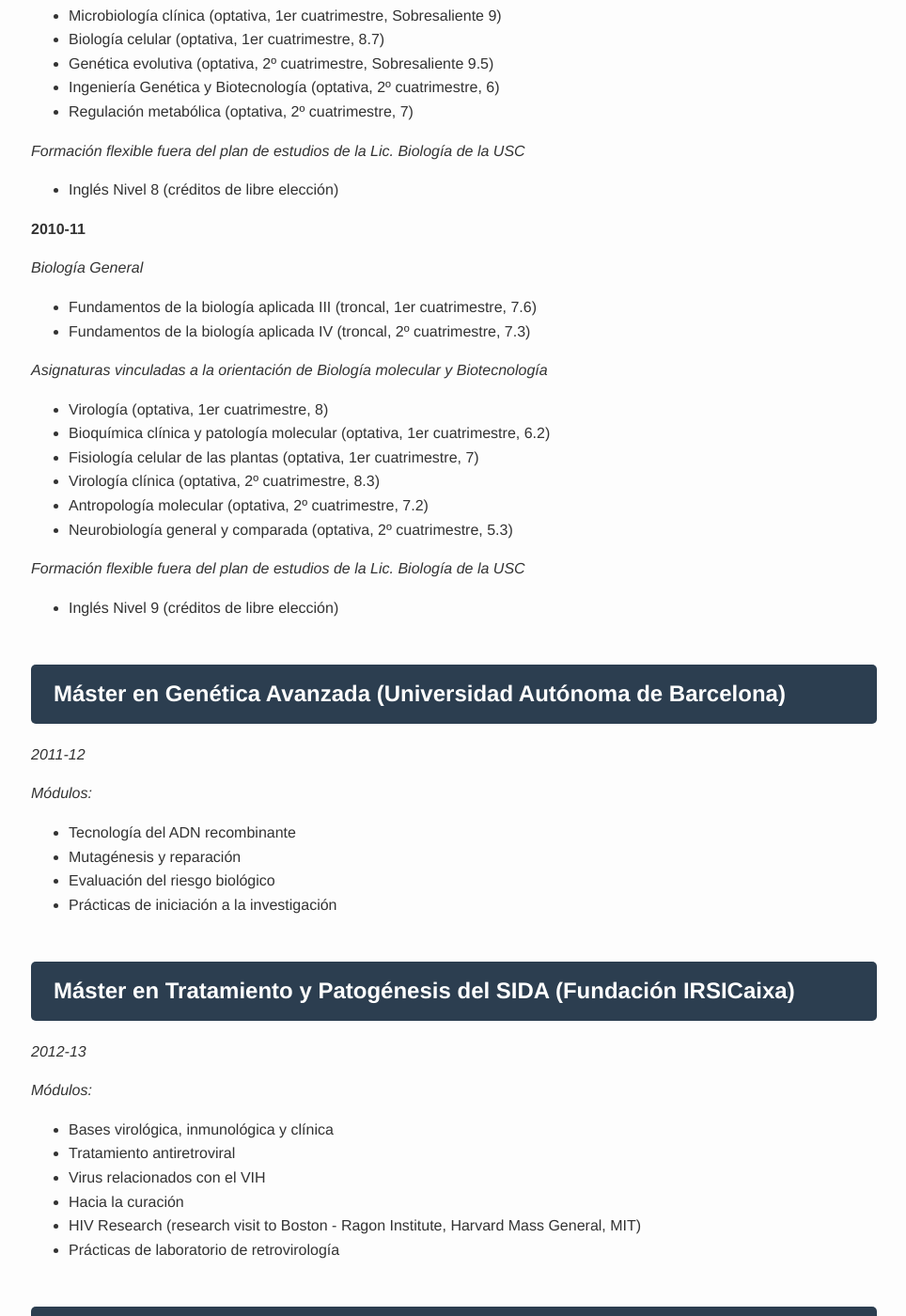
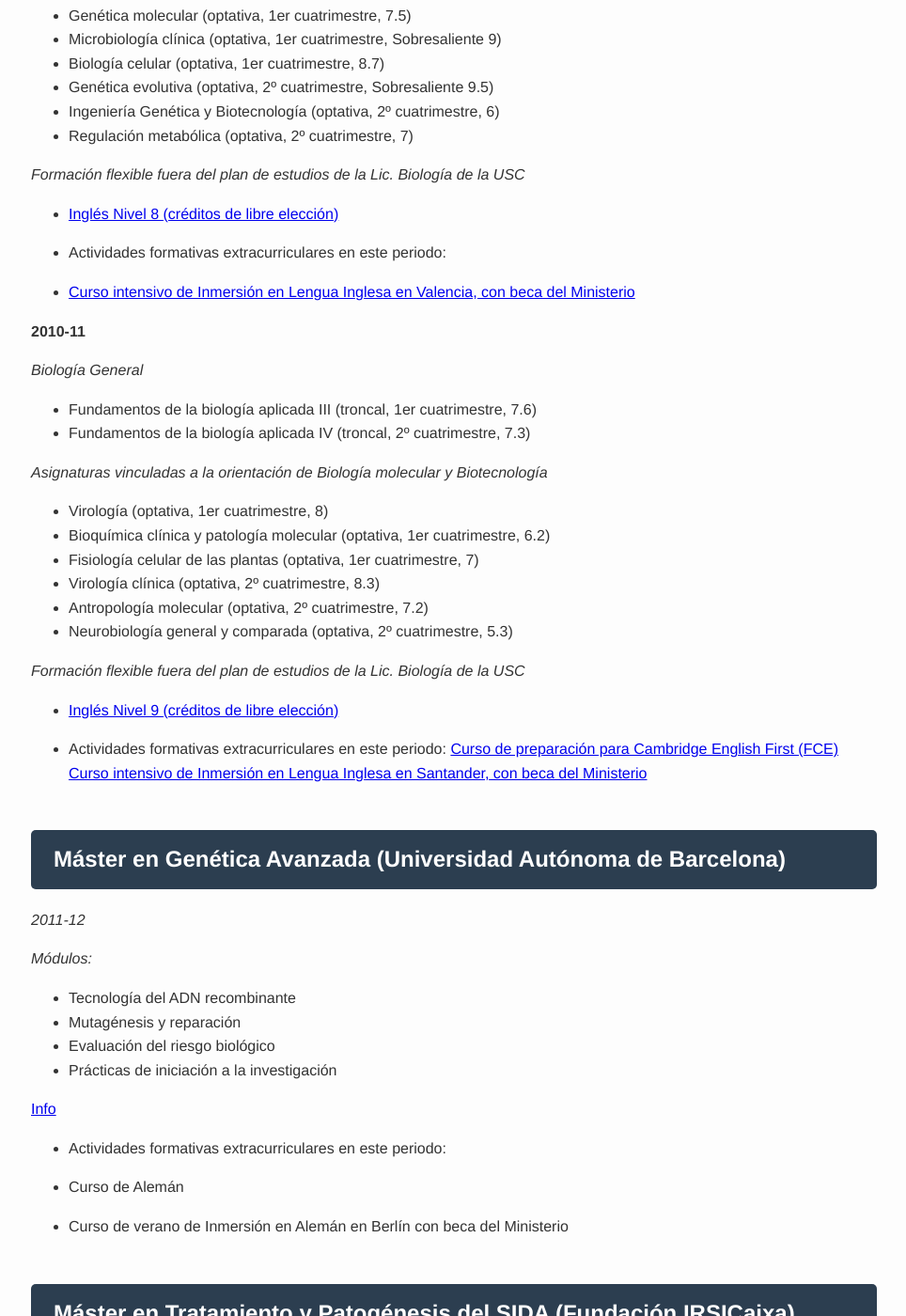
Before and after one commit to albafsanles/albafsanles.github.io, a Jekyll site: the page built from assets/subjects.md, in a window 1280 px wide and 1400 px high, scrolled down 3940 px. Shown: the whole window at 94% size, without its empty margins (157-1121 px from the left). Built offline with Jekyll 4.4.1, drawn with Linux system fonts in a browser that asks for light colours; some of the changed text lies outside the part shown.

Commit message:
Update subjects.md

```diff
--- a/assets/subjects.md
+++ b/assets/subjects.md
@@ -124,6 +124,7 @@ _Formación flexible fuera del plan de estudios de la Lic. Biología de la USC_
 - Ciclo de cine "Ciencia e Ficción" (créditos de libre elección)
 - Investigación biomédica ("shadowing", oportunidad competitiva para créditos de libre elección, Sobresaliente 9)
 - "Un recorrido por la Matemática" (créditos de libre elección)
+- Curso de verano de Inmersión en Lengua Inglesa en Londres
 
 # Segundo ciclo
 
@@ -145,7 +146,13 @@ _Asignaturas vinculadas a la orientación de Biología molecular y Biotecnologí
 
 _Formación flexible fuera del plan de estudios de la Lic. Biología de la USC_
 
-- Inglés Nivel 8 (créditos de libre elección)
+- [Inglés Nivel 8 (créditos de libre elección)](https://www.usc.gal/es/centro/centro-lenguas-modernas/lenguas/ingles)
+
+
+
++ Actividades formativas extracurriculares en este periodo:
+
+- [Curso intensivo de Inmersión en Lengua Inglesa en Valencia, con beca del Ministerio](https://www.uimp.es/actividades-academicas/cursos-de-inmersion-en-ingles/curso-para-estudiantes.html)
 
 **2010-11**
 
@@ -165,8 +172,13 @@ _Asignaturas vinculadas a la orientación de Biología molecular y Biotecnologí
 
 _Formación flexible fuera del plan de estudios de la Lic. Biología de la USC_
 
-- Inglés Nivel 9 (créditos de libre elección)
+- [Inglés Nivel 9 (créditos de libre elección)](https://www.usc.gal/es/centro/centro-lenguas-modernas/lenguas/ingles)
 
+
+
++ Actividades formativas extracurriculares en este periodo:
+[Curso de preparación para Cambridge English First (FCE)](https://www.cambridgeenglish.org/exams-and-tests/first/)
+[Curso intensivo de Inmersión en Lengua Inglesa en Santander, con beca del Ministerio](https://www.uimp.es/actividades-academicas/cursos-de-inmersion-en-ingles/curso-para-estudiantes.html)
 
 
 ## Máster en Genética Avanzada (Universidad Autónoma de Barcelona)
@@ -177,6 +189,16 @@ _Módulos:_
 - Mutagénesis y reparación
 - Evaluación del riesgo biológico
 - Prácticas de iniciación a la investigación
+
+[Info](https://www.uab.cat/web/estudiar/la-oferta-de-masteres-oficiales/informacion-general/genetica-avanzada-/-advanced-genetics-1096480309770.html?param1=1345648395418)
+
+
+
++ Actividades formativas extracurriculares en este periodo:
+
+- Curso de Alemán
+
+- Curso de verano de Inmersión en Alemán en Berlín con beca del Ministerio
 
 
 
@@ -191,6 +213,14 @@ _Módulos:_
 - HIV Research (research visit to Boston - Ragon Institute, Harvard Mass General, MIT)
 - Prácticas de laboratorio de retrovirología
 
+[Info](https://www.uab.cat/web/estudiar/la-oferta-de-masteres-oficiales/informacion-general/patogenesis-y-tratamiento-del-sida-1096480309770.html?param1=1345648393242)
+
+
+
++ Actividades formativas extracurriculares en este periodo:
+
+- [TOEFL Test](https://www.ets.org/toefl.html)
+
 
 
 ## Doctorado en Biomedicina (Universidad Pompeu Fabra)
```
